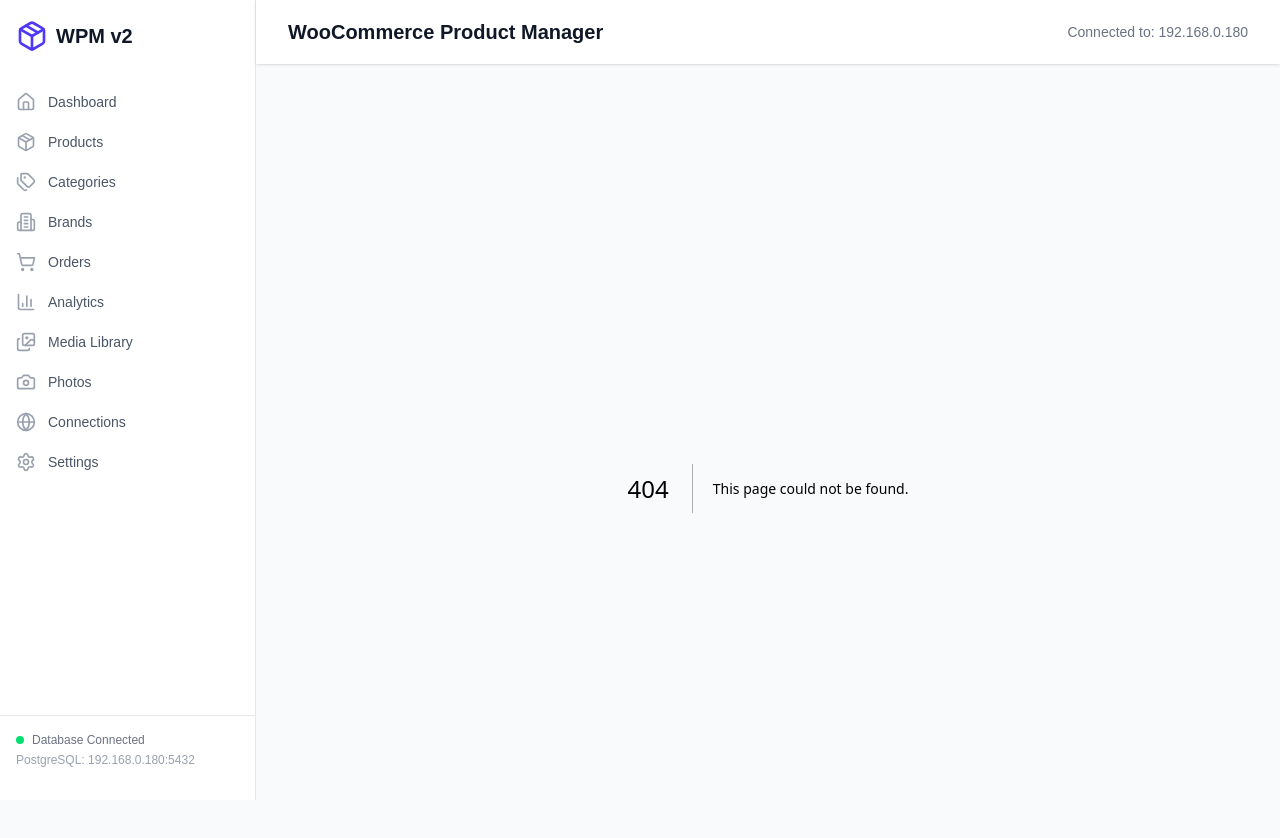
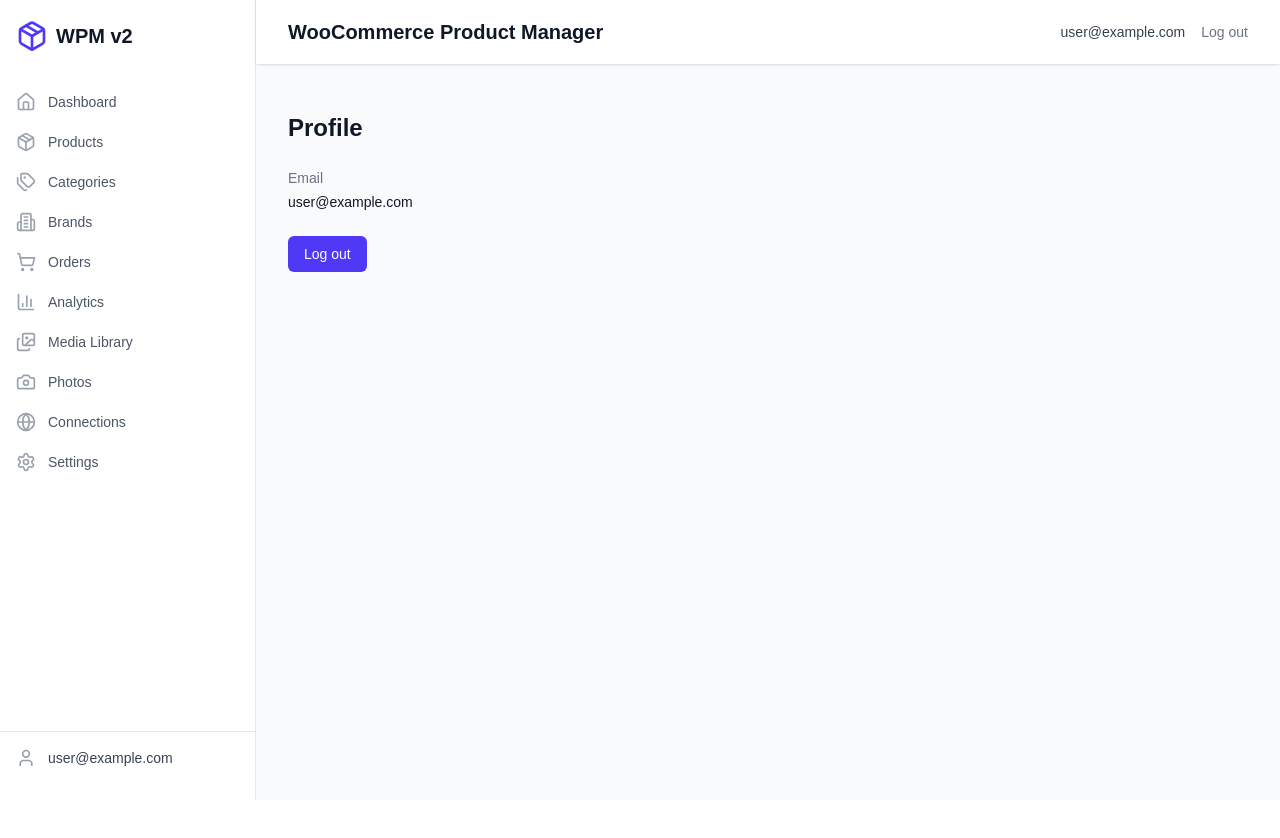
Before and after one commit to Karalumpas/wpm2, a Next.js app: page /profile in a window 1280 px wide. Before the commit this address had no page. Shown: the top 838 px of the page. After the commit the page ends 800 px from the top, so only its background shows below. Built offline with nearby package versions, Linux system fonts and the light colour scheme; no server answers; sample sign-in values are in the browser's storage.

Commit message:
Add global auth with profile pages

```diff
--- /dev/null
+++ b/middleware.ts
@@ -0,0 +1,11 @@
+import { withAuth } from 'next-auth/middleware';
+
+export default withAuth({
+  pages: {
+    signIn: '/login',
+  },
+});
+
+export const config = {
+  matcher: ['/((?!login|api/auth|_next/static|_next/image|favicon.ico).*)'],
+};
--- a/src/app/layout.tsx
+++ b/src/app/layout.tsx
@@ -1,6 +1,7 @@
 import type { Metadata } from 'next';
 import { MainLayout } from '@/components/layout/MainLayout';
 import { SettingsProvider } from '@/contexts/SettingsContext';
+import { SessionProvider } from '@/components/providers/SessionProvider';
 import './globals.css';
 
 export const metadata: Metadata = {
@@ -16,9 +17,11 @@ export default function RootLayout({
   return (
     <html lang="en">
       <body className="antialiased" suppressHydrationWarning={true}>
-        <SettingsProvider>
-          <MainLayout>{children}</MainLayout>
-        </SettingsProvider>
+        <SessionProvider>
+          <SettingsProvider>
+            <MainLayout>{children}</MainLayout>
+          </SettingsProvider>
+        </SessionProvider>
       </body>
     </html>
   );
--- /dev/null
+++ b/src/app/profile/ProfileClient.tsx
@@ -0,0 +1,31 @@
+'use client';
+
+import { signOut } from 'next-auth/react';
+
+type ProfileClientProps = {
+  user: {
+    email?: string | null;
+  };
+};
+
+export default function ProfileClient({ user }: ProfileClientProps) {
+  return (
+    <div className="px-4 sm:px-6 lg:px-8 py-6">
+      <h1 className="text-2xl font-semibold text-gray-900 mb-6">Profile</h1>
+      <div className="space-y-6">
+        <div>
+          <h2 className="text-sm font-medium text-gray-500">Email</h2>
+          <p className="mt-1 text-sm text-gray-900">{user.email}</p>
+        </div>
+        <div>
+          <button
+            onClick={() => signOut({ callbackUrl: '/login' })}
+            className="inline-flex items-center rounded-md bg-indigo-600 px-4 py-2 text-sm font-medium text-white hover:bg-indigo-700 focus:outline-none focus:ring-2 focus:ring-indigo-500"
+          >
+            Log out
+          </button>
+        </div>
+      </div>
+    </div>
+  );
+}
--- /dev/null
+++ b/src/app/profile/page.tsx
@@ -0,0 +1,15 @@
+import { auth } from '@/lib/auth-utils';
+import { redirect } from 'next/navigation';
+import ProfileClient from './ProfileClient';
+
+export default async function Page() {
+  const session = await auth();
+  if (!session?.user) {
+    redirect('/login');
+  }
+  return <ProfileClient user={session.user} />;
+}
+
+export const metadata = {
+  title: 'Profile - WooCommerce Product Manager',
+};
--- a/src/components/layout/MainLayout.tsx
+++ b/src/components/layout/MainLayout.tsx
@@ -16,8 +16,10 @@ import {
   Globe,
   Images,
   Camera,
+  User,
 } from 'lucide-react';
 import { useState } from 'react';
+import { useSession, signOut } from 'next-auth/react';
 
 const navigation = [
   { name: 'Dashboard', href: '/', icon: Home },
@@ -39,6 +41,7 @@ interface MainLayoutProps {
 export function MainLayout({ children }: MainLayoutProps) {
   const pathname = usePathname();
   const [sidebarOpen, setSidebarOpen] = useState(false);
+  const { data: session } = useSession();
 
   return (
     <div className="min-h-screen bg-gray-50">
@@ -88,9 +91,19 @@ export function MainLayout({ children }: MainLayoutProps) {
                 </h1>
               </div>
               <div className="ml-4 flex items-center md:ml-6">
-                <div className="text-sm text-gray-500">
-                  Connected to: 192.168.0.180
-                </div>
+                {session?.user && (
+                  <div className="flex items-center space-x-4">
+                    <span className="text-sm text-gray-700">
+                      {session.user.email}
+                    </span>
+                    <button
+                      onClick={() => signOut({ callbackUrl: '/login' })}
+                      className="text-sm text-gray-500 hover:text-gray-700"
+                    >
+                      Log out
+                    </button>
+                  </div>
+                )}
               </div>
             </div>
           </div>
@@ -105,6 +118,7 @@ export function MainLayout({ children }: MainLayoutProps) {
 
 function Sidebar() {
   const pathname = usePathname();
+  const { data: session } = useSession();
 
   return (
     <div className="flex flex-1 flex-col min-h-0 bg-white border-r border-gray-200">
@@ -143,17 +157,16 @@ function Sidebar() {
           })}
         </nav>
 
-        {/* Connection status */}
-        <div className="flex-shrink-0 px-4 py-4 border-t border-gray-200">
-          <div className="flex items-center">
-            <div className="h-2 w-2 bg-green-400 rounded-full"></div>
-            <span className="ml-2 text-xs text-gray-500">
-              Database Connected
+        <div className="flex-shrink-0 border-t border-gray-200">
+          <Link
+            href="/profile"
+            className="flex items-center px-4 py-4 hover:bg-gray-50"
+          >
+            <User className="h-5 w-5 text-gray-400" />
+            <span className="ml-3 text-sm font-medium text-gray-700">
+              {session?.user?.email ?? 'Profile'}
             </span>
-          </div>
-          <div className="mt-1 text-xs text-gray-400">
-            PostgreSQL: 192.168.0.180:5432
-          </div>
+          </Link>
         </div>
       </div>
     </div>
```
